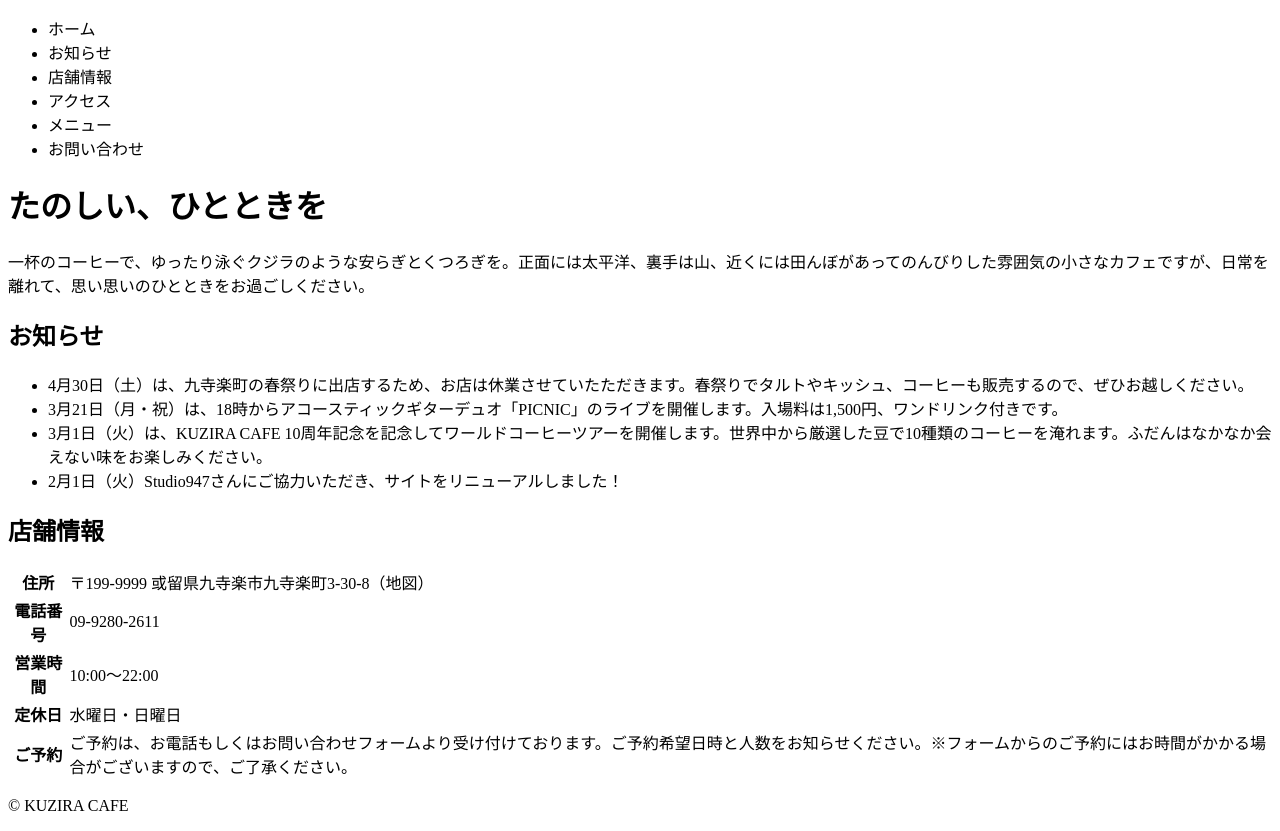
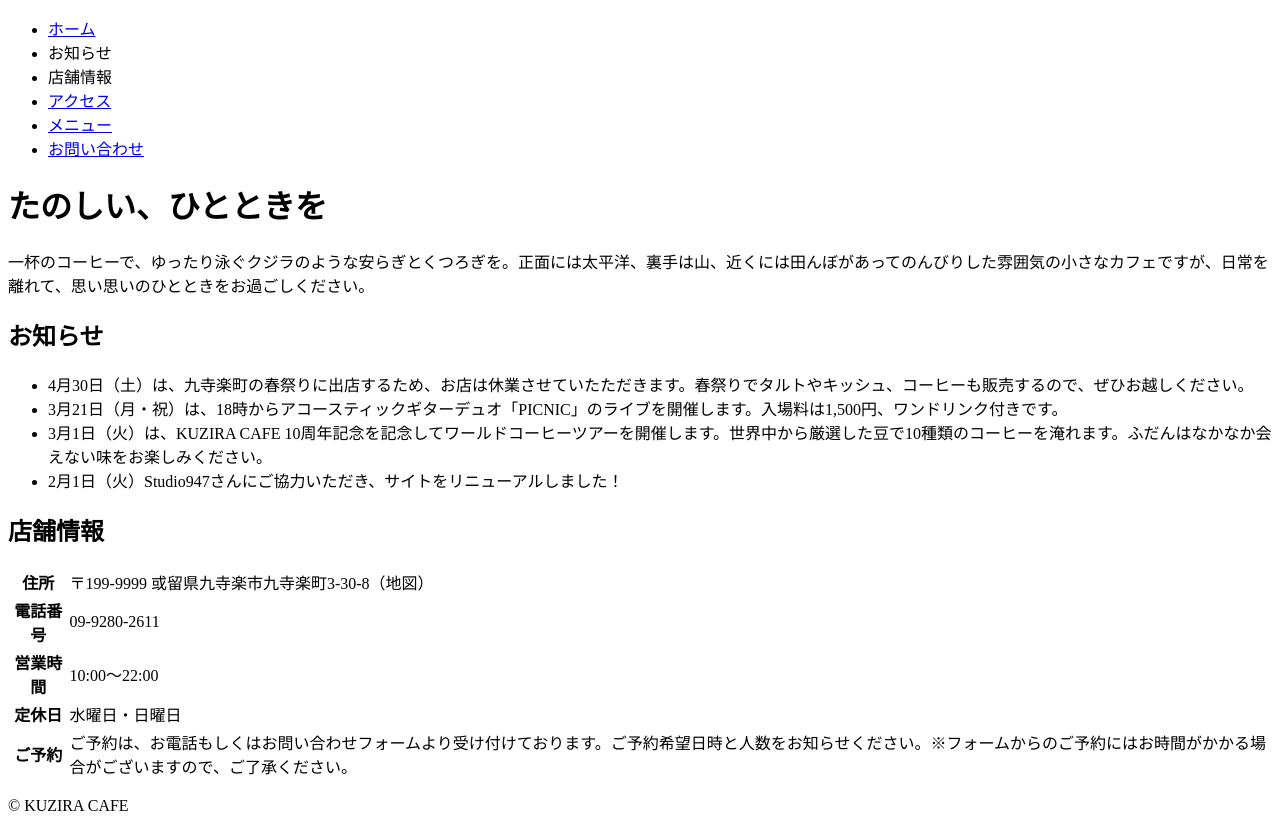
Before and after one commit to Emiri-333/cafe-site, a plain HTML site: page index.html in a window 1280 px wide. Drawn offline with Linux system fonts and the light colour scheme.

Commit message:
Add files via upload

```diff
--- a/index.html
+++ b/index.html
@@ -13,12 +13,12 @@
     <header>
         <nav>
             <ul>
-                <li>ホーム</li>
+                <li><a href="index.html">ホーム</a></li>
                 <li>お知らせ</li>
                 <li>店舗情報</li>
-                <li>アクセス</li>
-                <li>メニュー</li>
-                <li>お問い合わせ</li>
+                <li><a href="access.html">アクセス</a></li>
+                <li><a href="menu.html">メニュー</a></li>
+                <li><a href="contact.html">お問い合わせ</a></li>
             </ul>
         </nav>
 
```
Also changed, not shown: access.html (added, +1 -0 lines), contact.html (added, +1 -0 lines), menu.html (added, +1 -0 lines).
